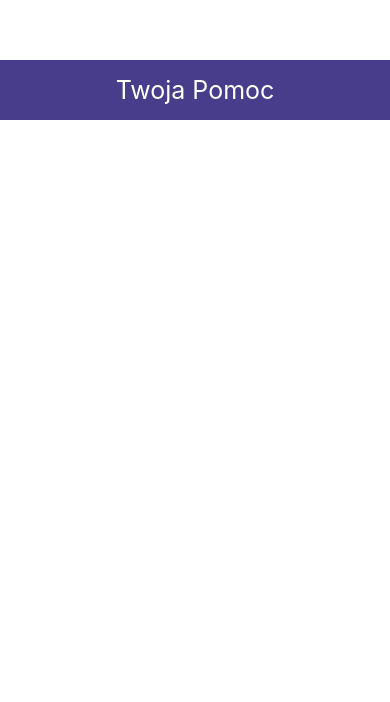
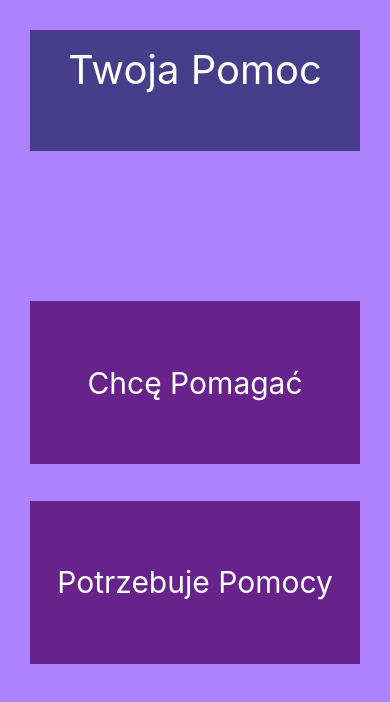
Before and after one commit to bartlomiejmont/TwojaPomoc, a React Native app: screen / in a window 390 px wide. Shown: the top 702 px of the page. Built offline with nearby package versions, Linux system fonts and the light colour scheme.

Commit message:
add mainMenuComponent

```diff
--- a/App.js
+++ b/App.js
@@ -6,20 +6,30 @@ import {
 } from 'react-native';
 
 import Header from './components/Header'
+import ButtonComponent from './components/ButtonComponent';
 
 const App =() =>{
   return (
     <View style={styles.container}>
         <Header/>
+
+        <ButtonComponent style={styles.button}/>
     </View>
-  );
+  )
 };
 
 const styles = StyleSheet.create({
   container: {
     flex:1,
-    paddingTop:60,
+    padding: 30,
+    justifyContent: "space-between",
+    backgroundColor: "#ae81ff",
   },
+
+  button:{
+    flex: 0.8,
+  }
+
 
 });
 
--- /dev/null
+++ b/components/ButtonComponent.js
@@ -0,0 +1,65 @@
+import React from'react';
+
+import {
+  StyleSheet,
+  Text,
+  View,
+  TouchableOpacity,
+
+} from 'react-native';
+
+const ButtonComponent = () =>{ //
+  return (
+    <View style={styles.viewStyle}>
+
+    <TouchableOpacity style={styles.button1}>
+      <Text style={styles.text}>Chcę Pomagać</Text>
+    </TouchableOpacity>
+
+    <TouchableOpacity style={styles.button2}>
+      <Text style={styles.text}>Potrzebuje Pomocy</Text>
+    </TouchableOpacity>
+
+    </View>
+  );
+};
+
+const styles = StyleSheet.create({
+  button1: {
+    flex: 0.45,
+    justifyContent: "center",
+    backgroundColor: "#68228b",
+    },
+
+    button2: {
+      flex: 0.45,
+      justifyContent: "center",
+      backgroundColor: "#68228b",
+      },
+
+  viewStyle: {
+
+    flex: 0.8,
+    justifyContent: "space-between",
+    paddingTop: 150,
+    paddingBottom: 150,
+
+  },
+
+  text: {
+
+    padding: 15,
+    fontSize: 30,
+    textAlign: "center",
+    color: "white",
+    justifyContent: "center",
+    alignItems: "center",
+
+  }
+
+
+
+
+});
+
+export default ButtonComponent;
--- a/components/Header.js
+++ b/components/Header.js
@@ -15,12 +15,13 @@ const Header = () =>{
 
 const styles = StyleSheet.create({
   header: {
+    flex: 0.2,
     height: 60,
     padding: 15,
     backgroundColor:'darkslateblue',
     },
     text: {
-        fontSize: 25,
+        fontSize: 40,
         textAlign: "center",
         color: "#fff"
     }
```
